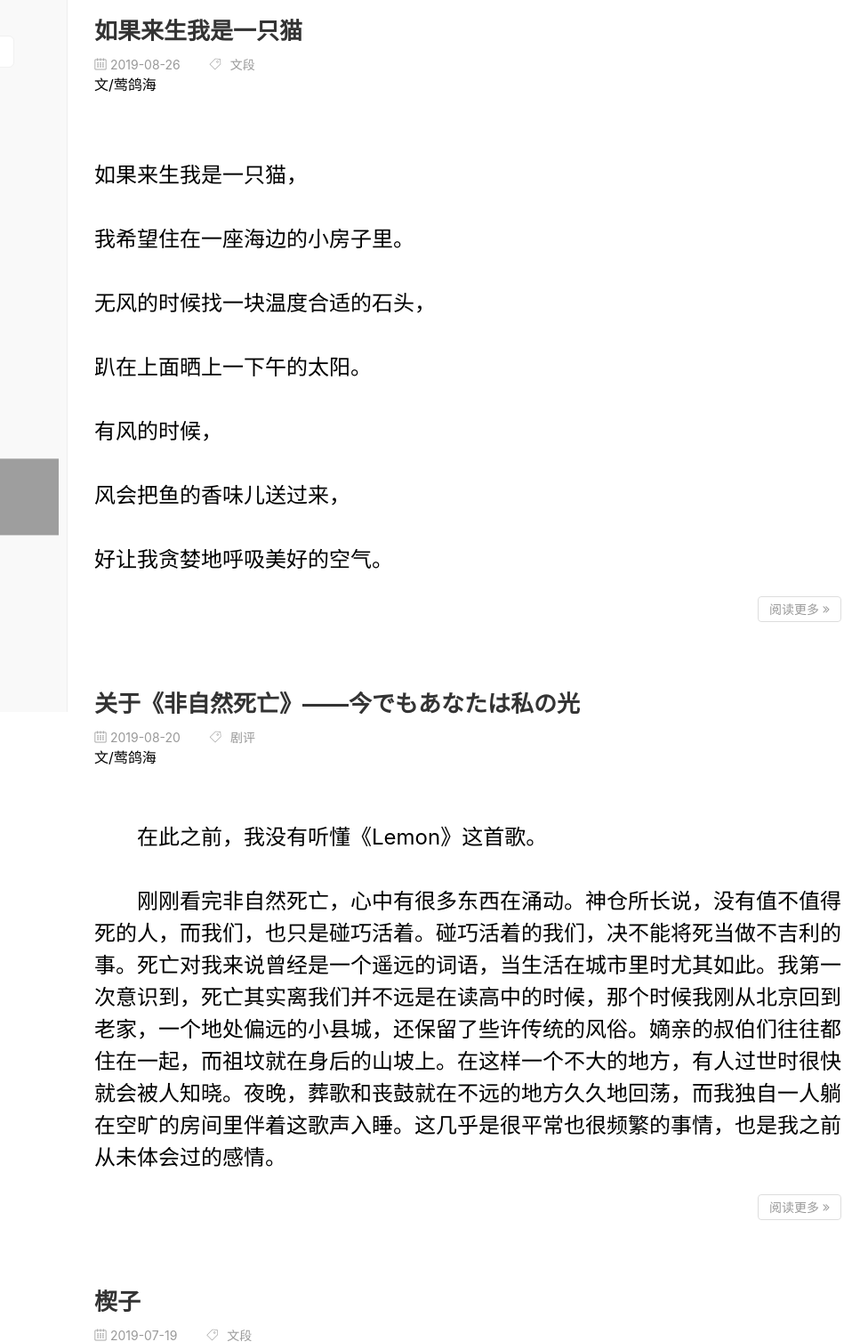
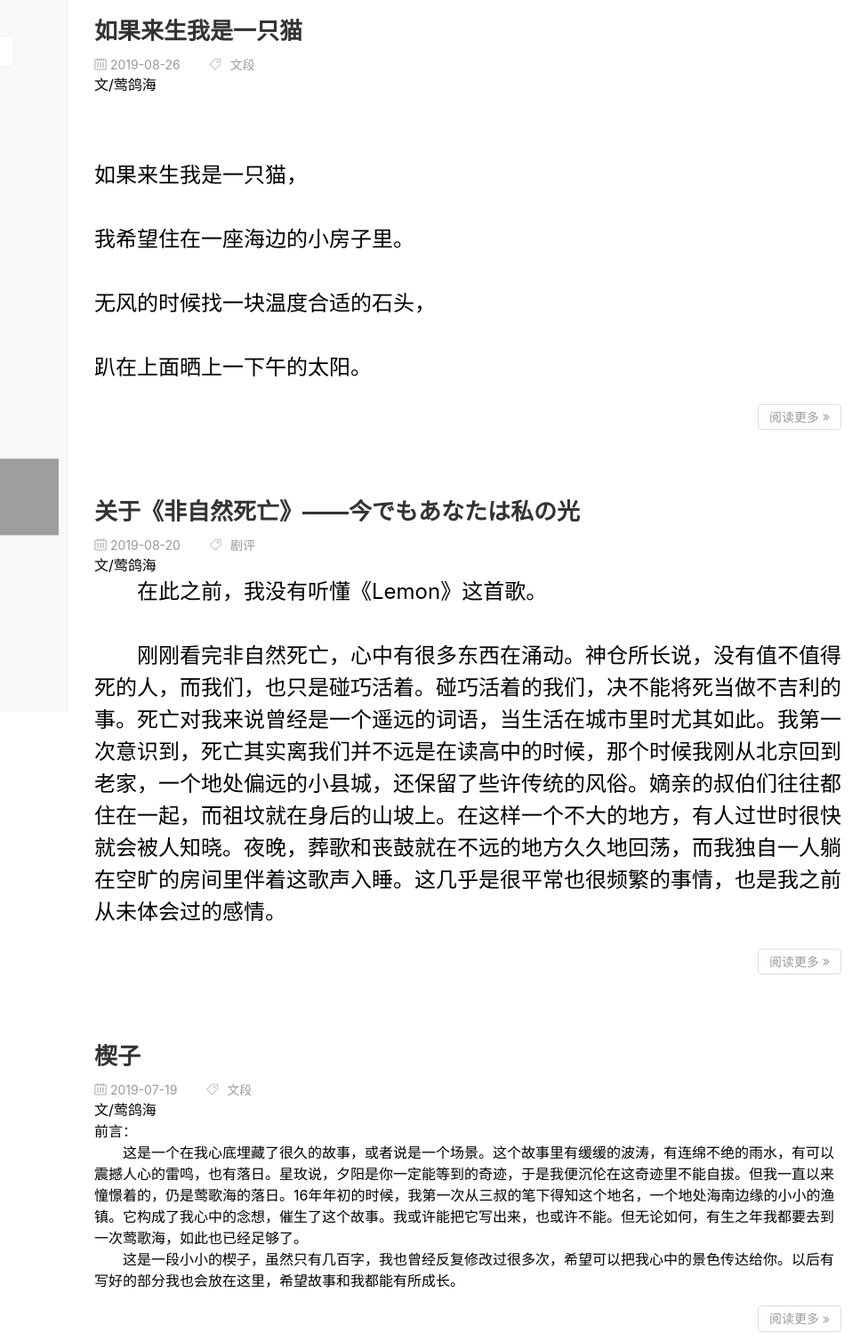
Before and after one commit to Haibarayu/Haibarayu.github.io, a plain HTML site: page categories/morning/index.html in a window 1280 px wide. Shown: the top 1508 px of the page at 89% size, 304-1280 px from the left. Drawn offline with nearby package versions, Linux system fonts and the light colour scheme; grey boxes are pictures that could not be loaded; files whose address does not match are found by name.

Commit message:
Site updated: 2019-08-27 00:11:52

```diff
--- a/categories/morning/index.html
+++ b/categories/morning/index.html
@@ -155,7 +155,7 @@
 
     <section class="article-body markdown-body">
 
-        <p>文/莺鸽海<br><font size="5"><br><br>如果来生我是一只猫，<br><br>我希望住在一座海边的小房子里。<br><br>无风的时候找一块温度合适的石头，<br><br>趴在上面晒上一下午的太阳。<br><br>有风的时候，<br><br>风会把鱼的香味儿送过来，<br><br>好让我贪婪地呼吸美好的空气。
+        <p>文/莺鸽海<br><font size="5"><br><br>如果来生我是一只猫，<br><br>我希望住在一座海边的小房子里。<br><br>无风的时候找一块温度合适的石头，<br><br>趴在上面晒上一下午的太阳。
 
         <p class="article-more-link">
             <a href="/2019/08/26/如果来生我是一只猫/#more">
@@ -197,7 +197,7 @@
 
     <section class="article-body markdown-body">
 
-        <p>文/莺鸽海<br><br><font size="5"><br>　　在此之前，我没有听懂《Lemon》这首歌。<br><br>　　刚刚看完非自然死亡，心中有很多东西在涌动。神仓所长说，没有值不值得死的人，而我们，也只是碰巧活着。碰巧活着的我们，决不能将死当做不吉利的事。死亡对我来说曾经是一个遥远的词语，当生活在城市里时尤其如此。我第一次意识到，死亡其实离我们并不远是在读高中的时候，那个时候我刚从北京回到老家，一个地处偏远的小县城，还保留了些许传统的风俗。嫡亲的叔伯们往往都住在一起，而祖坟就在身后的山坡上。在这样一个不大的地方，有人过世时很快就会被人知晓。夜晚，葬歌和丧鼓就在不远的地方久久地回荡，而我独自一人躺在空旷的房间里伴着这歌声入睡。这几乎是很平常也很频繁的事情，也是我之前从未体会过的感情。
+        <p>文/莺鸽海<br><font size="5">　　在此之前，我没有听懂《Lemon》这首歌。<br><br>　　刚刚看完非自然死亡，心中有很多东西在涌动。神仓所长说，没有值不值得死的人，而我们，也只是碰巧活着。碰巧活着的我们，决不能将死当做不吉利的事。死亡对我来说曾经是一个遥远的词语，当生活在城市里时尤其如此。我第一次意识到，死亡其实离我们并不远是在读高中的时候，那个时候我刚从北京回到老家，一个地处偏远的小县城，还保留了些许传统的风俗。嫡亲的叔伯们往往都住在一起，而祖坟就在身后的山坡上。在这样一个不大的地方，有人过世时很快就会被人知晓。夜晚，葬歌和丧鼓就在不远的地方久久地回荡，而我独自一人躺在空旷的房间里伴着这歌声入睡。这几乎是很平常也很频繁的事情，也是我之前从未体会过的感情。
 
         <p class="article-more-link">
             <a href="/2019/08/20/关于《非自然死亡》/#more">
@@ -239,7 +239,7 @@
 
     <section class="article-body markdown-body">
 
-        <p>文/莺鸽海<br><br><font size="3"><br>前言：<br>　　这是一个在我心底埋藏了很久的故事，或者说是一个场景。这个故事里有缓缓的波涛，有连绵不绝的雨水，有可以震撼人心的雷鸣，也有落日。星玫说，夕阳是你一定能等到的奇迹，于是我便沉伦在这奇迹里不能自拔。但我一直以来憧憬着的，仍是莺歌海的落日。16年年初的时候，我第一次从三叔的笔下得知这个地名，一个地处海南边缘的小小的渔镇。它构成了我心中的念想，催生了这个故事。我或许能把它写出来，也或许不能。但无论如何，有生之年我都要去到一次莺歌海，如此也已经足够了。<br>　　这是一段小小的楔子，虽然只有几百字，我也曾经反复修改过很多次，希望可以把我心中的景色传达给你。以后有写好的部分我也会放在这里，希望故事和我都能有所成长。</font>
+        <p>文/莺鸽海<br>前言：<br>　　这是一个在我心底埋藏了很久的故事，或者说是一个场景。这个故事里有缓缓的波涛，有连绵不绝的雨水，有可以震撼人心的雷鸣，也有落日。星玫说，夕阳是你一定能等到的奇迹，于是我便沉伦在这奇迹里不能自拔。但我一直以来憧憬着的，仍是莺歌海的落日。16年年初的时候，我第一次从三叔的笔下得知这个地名，一个地处海南边缘的小小的渔镇。它构成了我心中的念想，催生了这个故事。我或许能把它写出来，也或许不能。但无论如何，有生之年我都要去到一次莺歌海，如此也已经足够了。<br>　　这是一段小小的楔子，虽然只有几百字，我也曾经反复修改过很多次，希望可以把我心中的景色传达给你。以后有写好的部分我也会放在这里，希望故事和我都能有所成长。
 
         </p><p class="article-more-link">
             <a href="/2019/07/19/楔子/#more">
```
Also changed, not shown: 2019/07/19/楔子/index.html (+1 -1 lines), 2019/08/20/关于《非自然死亡》/index.html (+1 -1 lines), 2019/08/26/如果来生我是一只猫/index.html (+1 -1 lines), index.html (+3 -3 lines).
